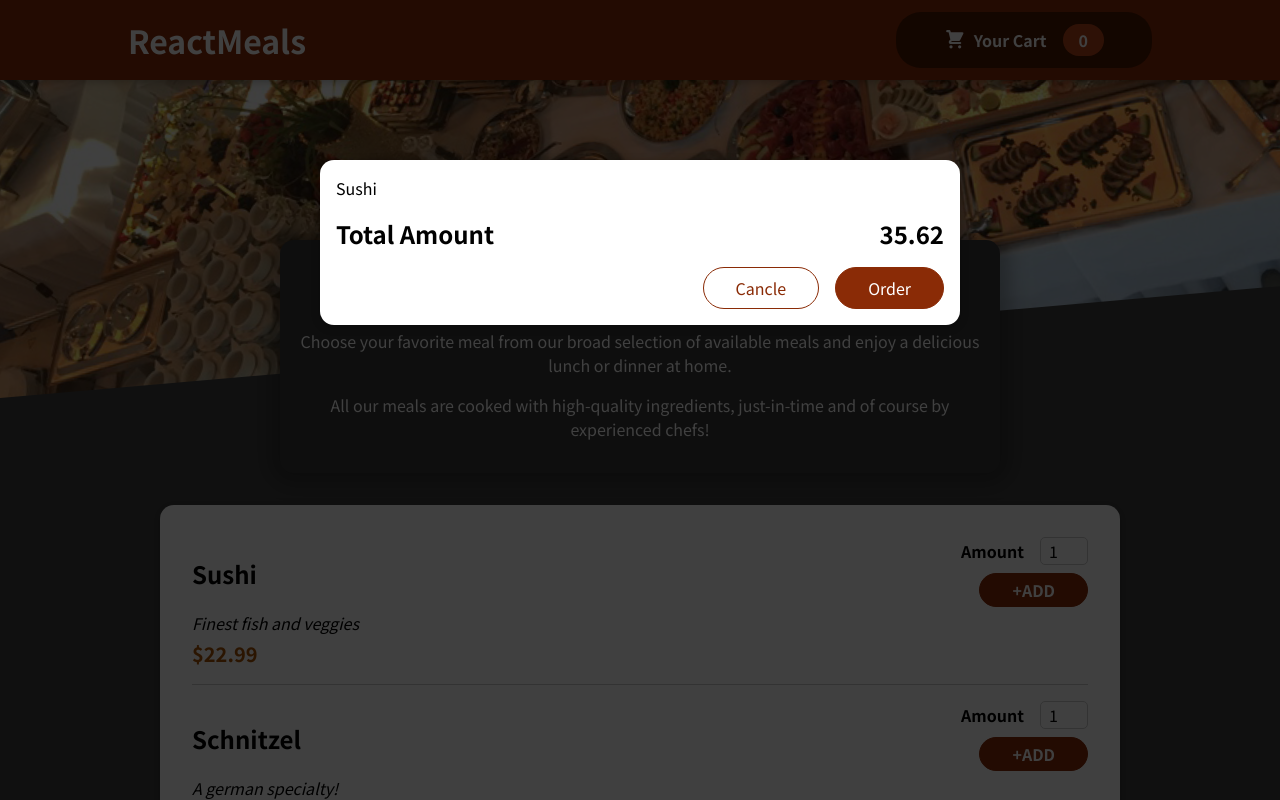
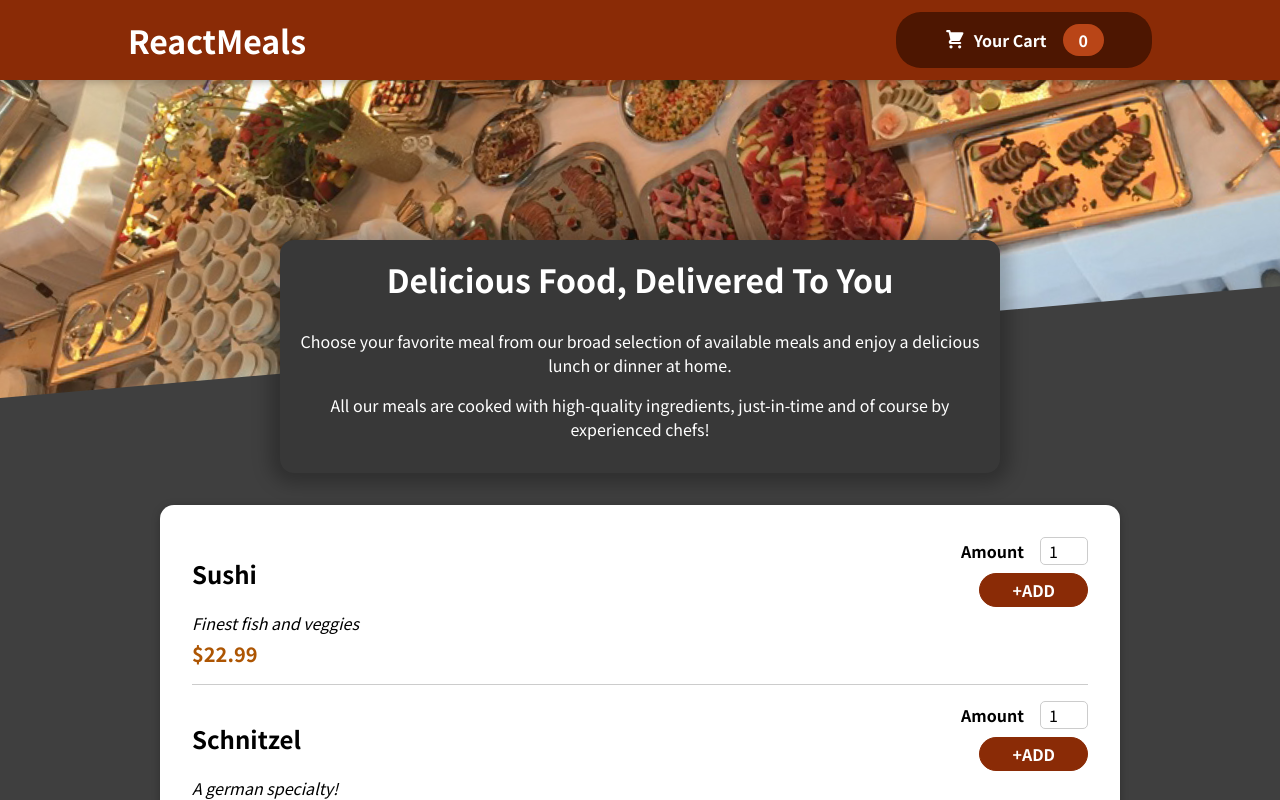
Before and after one commit to VivekPaswan24/React_Resturant_Website, a React (Create React App) app: page / in a window 1280 px wide. Shown: the top 800 px of the page. Built offline with nearby package versions, Linux system fonts and the light colour scheme.

Commit message:
Added Cart Open And Close Functionality

```diff
--- a/src/App.js
+++ b/src/App.js
@@ -1,14 +1,22 @@
-import React from "react";
+import React, { useState } from "react";
 import Cart from "./components/Cart/Cart";
 import Header from "./components/Layouts/Header/Header";
 import ResturantSummary from "./components/Layouts/ResturantSummary/ResturantSummary";
 import Meals from "./components/Meals/Meals";
 
 function App() {
+   const [showCart,setShowCart]=useState(false)
+
+   const cartShowHandler=()=>{
+    setShowCart(true);
+   }
+   const hideCartHandler=()=>{
+    setShowCart(false)
+   }
   return (
     <React.Fragment>
-      <Cart />
-      <Header></Header>
+      {showCart && <Cart onClose={hideCartHandler} />}
+      <Header onShow={cartShowHandler}/>
       <main>
         <ResturantSummary />
         <Meals />
--- a/src/components/Cart/Cart.js
+++ b/src/components/Cart/Cart.js
@@ -4,14 +4,14 @@ import classes from "./Cart.module.css";
 
 const Cart = (props) => {
   return (
-    <Modal>
+    <Modal onClick={props.onClose}>
       <div className={classes["cart-items"]}>Sushi</div>
       <div className={classes.total}>
         Total Amount
         <div>35.62</div>
       </div>
       <div className={classes.actions}>
-        <button className={classes['button--alt']}>Cancle</button>
+        <button className={classes['button--alt']} onClick={props.onClose}>Cancle</button>
         <button className={classes.button}>Order</button>
       </div>
     </Modal>
--- a/src/components/Layouts/Header/Header.js
+++ b/src/components/Layouts/Header/Header.js
@@ -7,7 +7,7 @@ const Header = (props) => {
   return <React.Fragment>
     <header className={classes.header}>
       <h1>ReactMeals</h1>
-      <HeaderCartButton/>
+      <HeaderCartButton onShow={props.onShow}/>
     </header>
     <div className={classes['main-image']}>
       <img src={MealsImage} alt='full of delicious meals' />
--- a/src/components/Layouts/Header/HeaderCartButton.js
+++ b/src/components/Layouts/Header/HeaderCartButton.js
@@ -3,8 +3,9 @@ import CartIcon from "../../Cart/CartIcon";
 import classes from "./HeaderCartButton.module.css";
 
 const HeaderCartButton = (props) => {
+
   return (
-    <button className={classes.button}>
+    <button className={classes.button} onClick={props.onShow}>
       <span className={classes.icon}>
         <CartIcon />
       </span>
--- a/src/components/UI/Modal/Modal.js
+++ b/src/components/UI/Modal/Modal.js
@@ -2,8 +2,8 @@ import React from "react";
 import ReactDOM from "react-dom";
 import classes from './Modal.module.css'
 
-const Backdrop=()=>{
-    return <div className={classes.backdrop}/>
+const Backdrop=(props)=>{
+    return <div className={classes.backdrop} onClick={props.onClick}/>
 };
 
 const ModalOverlay=(props)=>{
@@ -14,7 +14,7 @@ const ModalOverlay=(props)=>{
 const Modal=(props)=>{
     const portalElement=document.getElementById('overlay')
     return <React.Fragment>
-        {ReactDOM.createPortal(<Backdrop/>,portalElement)}
+        {ReactDOM.createPortal(<Backdrop onClick={props.onClick}/>,portalElement)}
         {ReactDOM.createPortal(<ModalOverlay>{props.children}</ModalOverlay>,portalElement)}
     </React.Fragment>
 };
```
